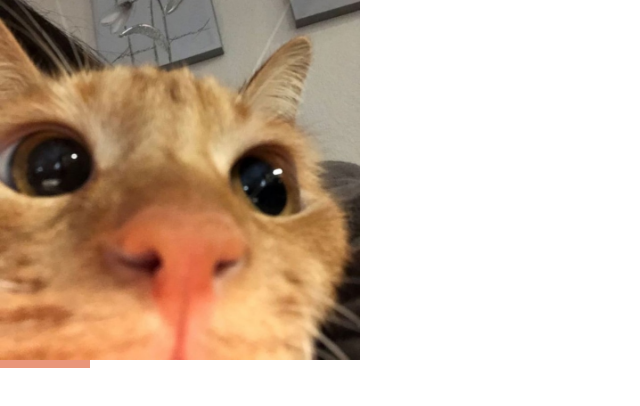
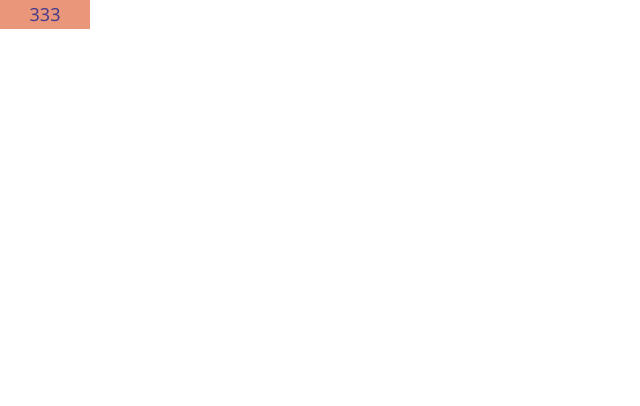
Before and after one commit to Elmazzik/Vue3_ABC, a Vue app in the folder Elmazik/: page / in a window 1280 px wide. Shown: the top 406 px of the page, without its empty margins (0-640 px from the left). Built offline with nearby package versions, Linux system fonts and the light colour scheme.

Commit message:
Выполнения кода в представлениях Vue

```diff
--- a/Elmazik/src/App.vue
+++ b/Elmazik/src/App.vue
@@ -2,12 +2,13 @@
 export default {
   data() {
     return {
-      attr: "./public/kotik.jpg",
+      var1: 111,
+      var2: 222,
     };
   },
 };
 </script>
 
 <template>
-  <img :src="attr" class="cat" />
+  {{ var1 + var2 }}
 </template>
```
